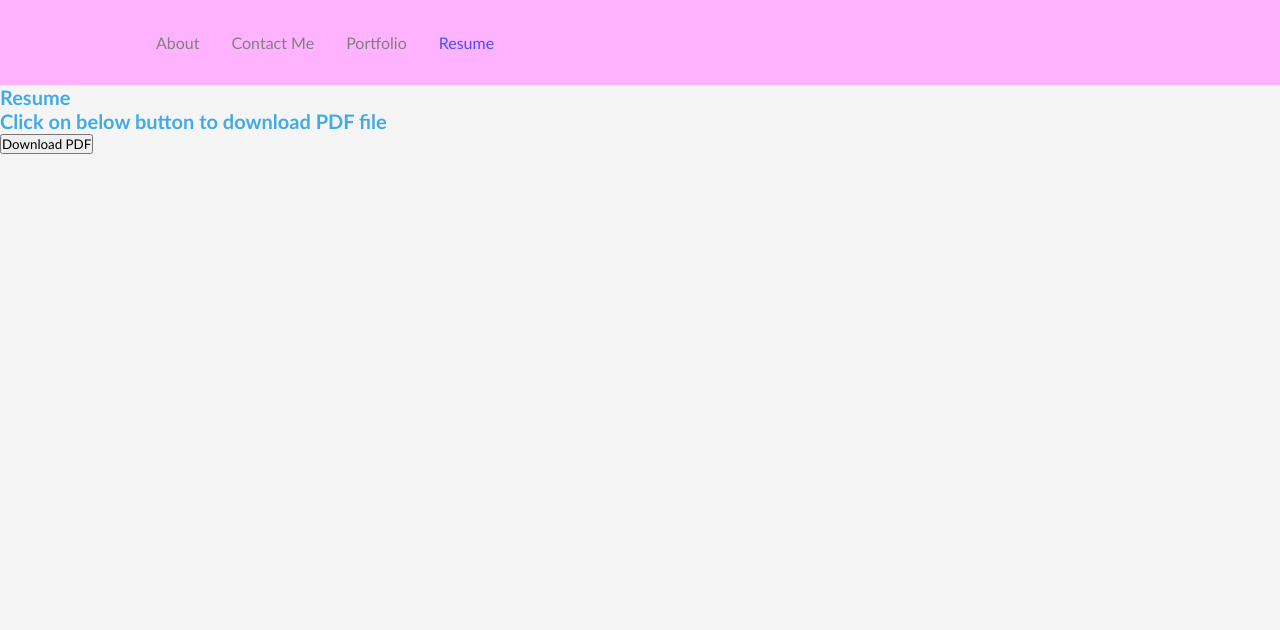
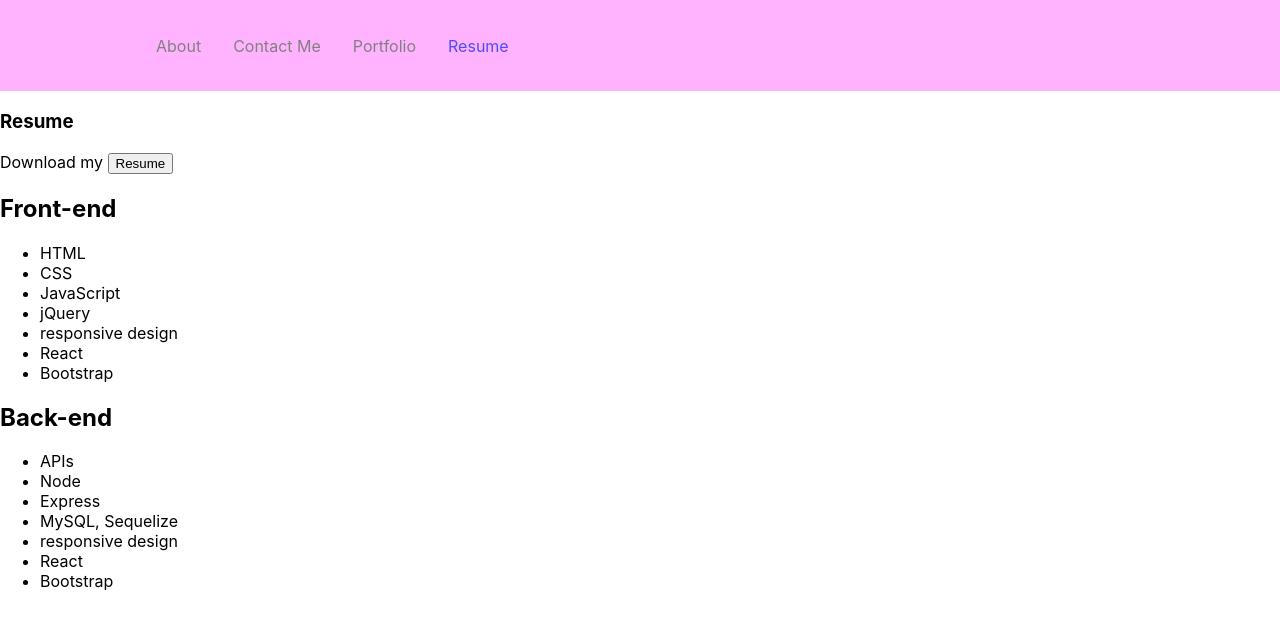
Before and after one commit to Solomon-Coding/reactPortfolio, a React (Create React App) app in the folder react-portfolio/: page /resume in a window 1280 px wide. Shown: the top 630 px of the page. Built offline with nearby package versions, Linux system fonts and the light colour scheme.

Commit message:
Added used resources to the readme and defined two different color schemes

```diff
--- a/react-portfolio/src/App.css
+++ b/react-portfolio/src/App.css
@@ -36,198 +36,20 @@
     transform: rotate(360deg);
   }
 } */
-* {
-  box-sizing: border-box;
-  margin: 0;
-  padding: 0;
-  font-family: 'Trebuchet MS', 'Lucida Sans Unicode', 'Lucida Grande',
-    'Lucida Sans', Arial, sans-serif;
+
+/* Color Pallet */
+:root {
+  --color1: #5D5C61;
+  --color2: #938E94;
+  --color3: #7395AE;
+  --color4: #557A95;
+  --color5: #B0A295;
 }
 
-body {
-  background-color: whitesmoke;
+:root {
+  --color1: #2C3532;
+  --color2: #106466;
+  --color3: #D8B08C;
+  --color4: #FFCB9B;
+  --color5: #D2E9E3;
 }
-
-.bucket-app {
-  display: flex;
-  flex-direction: column;
-  justify-content: flex-start;
-  width: 800px;
-  min-height: 600px;
-  background: black;
-  text-align: center;
-  margin: 32px auto;
-  border-radius: 20px;
-  padding-bottom: 32px;
-}
-
-h1 {
-  margin: 32px 0;
-  color: #fff;
-  font-size: 24px;
-}
-
-h3 {
-  margin: auto;
-  color: rgb(66, 171, 231);
-  font-size: 20px;
-}
-
-.complete {
-  text-decoration: line-through;
-  opacity: 0.4;
-}
-
-.bucket-form {
-  margin-bottom: 32px;
-}
-
-.bucket-input {
-  padding: 14px 32px 14px 16px;
-  border-radius: 4px;
-  border: 2px solid #5d0cff;
-  outline: none;
-  width: 320px;
-  background: transparent;
-  color: #fff;
-}
-
-.bucket-input::placeholder {
-  color: #e2e2e2;
-}
-
-.bucket-button {
-  padding: 16px;
-  border: none;
-  border-radius: 4px;
-  cursor: pointer;
-  outline: none;
-  background: #5d0cff;
-  color: #fff;
-  text-transform: capitalize;
-}
-
-.bucket-input.edit {
-  border: 2px solid #149fff;
-}
-
-.bucket-button.edit {
-  background: linear-gradient(
-    90deg,
-    rgba(20, 159, 255, 1) 0%,
-    rgba(17, 122, 255, 1) 100%
-  );
-  padding: 16px 22px;
-}
-
-.bucket-container {
-  display: flex;
-  flex-direction: row;
-  position: relative;
-}
-
-.bucket-row {
-  display: flex;
-  justify-content: space-between;
-  align-items: center;
-  margin: 4px auto;
-  color: #fff;
-  padding: 16px;
-  border-radius: 5px;
-  width: 90%;
-}
-
-.low {
-  background: linear-gradient(
-    90deg,
-    rgba(93, 12, 255, 1) 0%,
-    rgba(155, 0, 250, 1) 100%
-  );
-}
-
-.medium {
-  background: linear-gradient(
-    90deg,
-    rgba(255, 12, 241, 1) 0%,
-    rgba(250, 0, 135, 1) 100%
-  );
-}
-
-.high {
-  background: linear-gradient(
-    90deg,
-    rgba(20, 159, 255, 1) 0%,
-    rgba(17, 122, 255, 1) 100%
-  );
-}
-
-.icons {
-  display: flex;
-  align-items: center;
-  font-size: 24px;
-  cursor: pointer;
-}
-
-.delete-icon {
-  margin-right: 5px;
-  color: #fff;
-}
-
-.edit-icon {
-  color: #fff;
-}
-
-/* Dropdown menu */
-
-/* Dropdown Button */
-.dropbtn {
-  background-color: #ec5700;
-  border-radius: 4px;
-  width: 75px;
-  color: white;
-  padding: 16px;
-  margin: 10px;
-  /* font-size: 16px; */
-  border: none;
-}
-
-/* The container <div> - needed to position the dropdown content */
-.dropdown {
-  position: relative;
-  display: inline-block;
-}
-
-/* Dropdown Content (Hidden by Default) */
-.dropdown-content {
-  display: none;
-  position: absolute;
-  background-color: #ffffff;
-  min-width: 215px;
-  border-radius: 4px;
-  padding: 16px;
-  box-shadow: 0px 8px 16px 0px rgba(0, 0, 0, 0.2);
-  z-index: 1;
-}
-
-/* Links inside the dropdown */
-.dropdown-content p {
-  color: black;
-  padding: 12px 16px;
-  text-decoration: none;
-  display: block;
-}
-
-/* Change color of dropdown links on hover */
-.dropdown-content p:hover {
-  background-color: #ddd;
-}
-
-/* Show the dropdown menu on hover */
-.dropdown:hover .dropdown-content {
-  display: block;
-}
-
-/* Change the background color of the dropdown button when the dropdown content is shown */
-.dropdown:hover .dropbtn {
-  background-color: #5d0cff;
-}
--- a/react-portfolio/src/pages/resume.js
+++ b/react-portfolio/src/pages/resume.js
@@ -20,10 +20,32 @@ const Resume = () => {
 return (
 	<div>
 		<h3>Resume</h3>
-		<h3>Click on below button to download PDF file</h3>
-				<button onClick={onButtonClick}>
-					Download PDF
-				</button>
+		Download my&nbsp;
+		<button onClick={onButtonClick}>
+			Resume
+		</button>
+
+		<h2>Front-end</h2>
+		<ul>
+			<li>HTML</li>
+			<li>CSS</li>
+			<li>JavaScript</li>
+			<li>jQuery</li>
+			<li>responsive design</li>
+			<li>React</li>
+			<li>Bootstrap</li>
+		</ul>
+
+		<h2>Back-end</h2>
+		<ul>
+			<li>APIs</li>
+			<li>Node</li>
+			<li>Express</li>
+			<li>MySQL, Sequelize</li>
+			<li>responsive design</li>
+			<li>React</li>
+			<li>Bootstrap</li>
+		</ul>
 	</div>
 
 );
```
Also changed, not shown: 1 other file (tests, documents, lock files or other folders).
